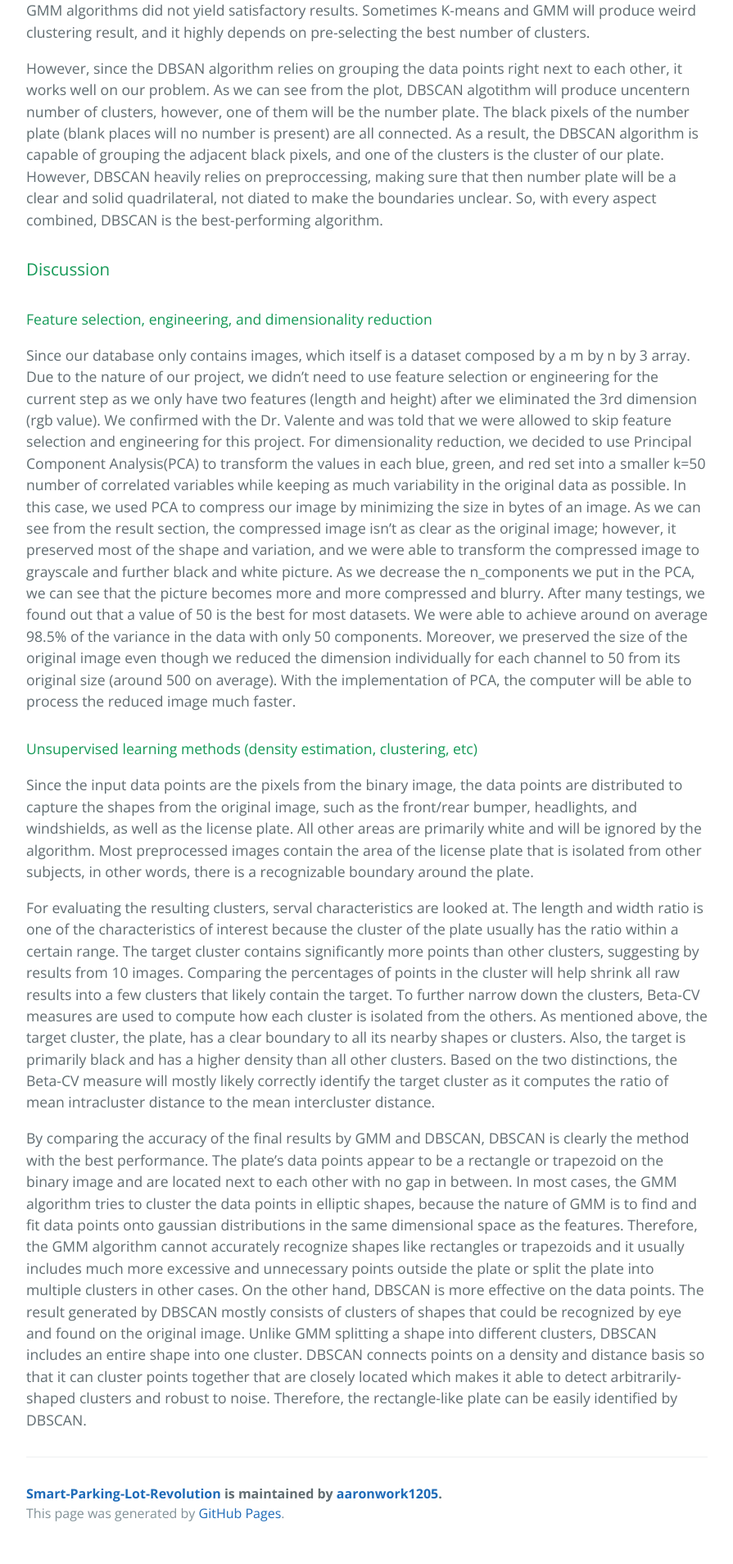
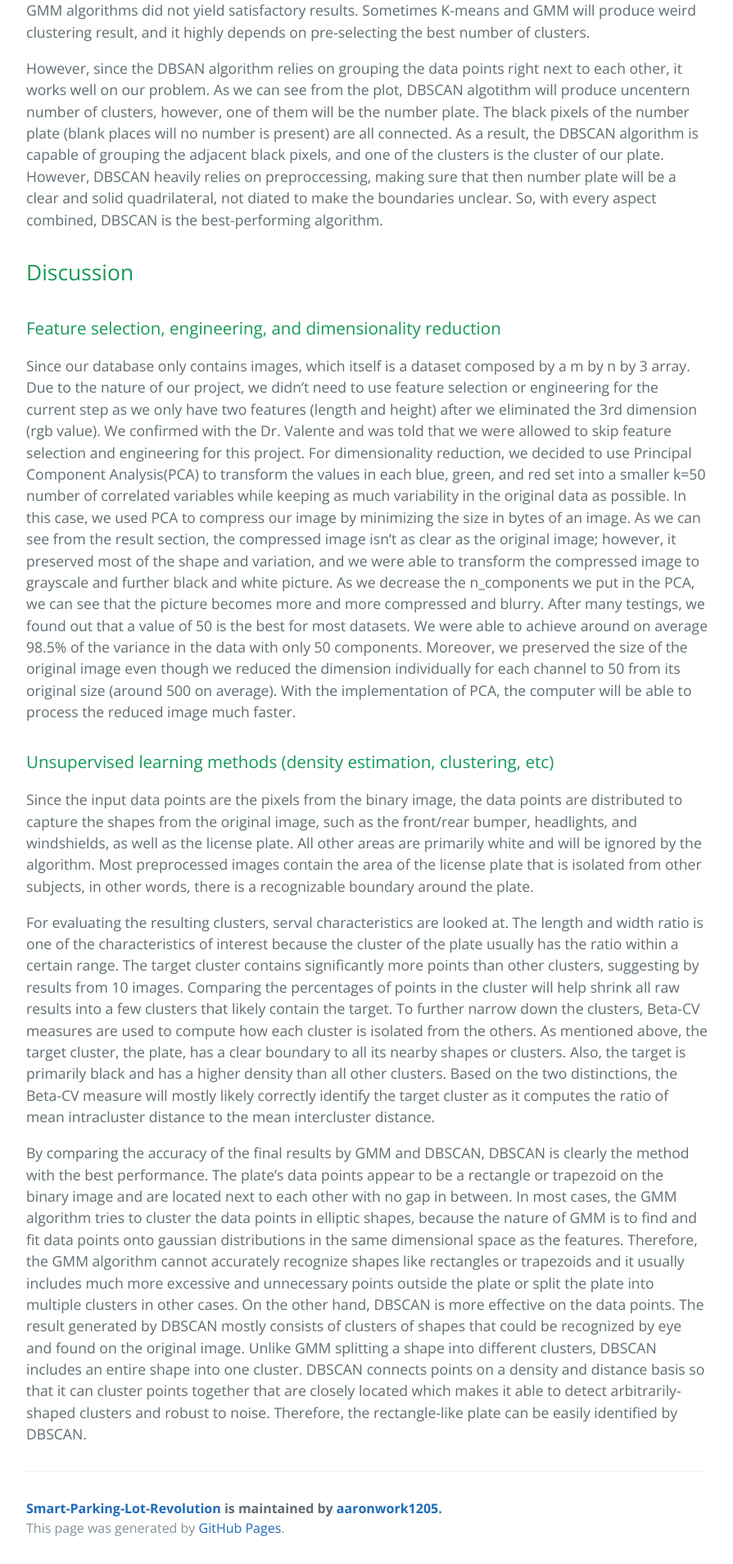
Before and after one commit to aaronwork1205/Smart-Parking-Lot-Revolution, a Jekyll site: the page built from index.md, in a window 1280 px wide. Shown: the part 2955-4863 px from the top of the page at 82% size, without its empty margins (192-1087 px from the left). Built offline with Jekyll 4.4.1, drawn with Linux system fonts in a browser that asks for light colours; our own code applies the rules of GitHub Pages for plain Markdown files; the repository's description, which GitHub fills in, is left out.

```diff
--- a/index.md
+++ b/index.md
@@ -32,9 +32,9 @@ The unsupervised learning methods we employed on the dataset are K-means, GMM, a
 However, since the DBSAN algorithm relies on grouping the data points right next to each other, it works well on our problem. As we can see from the plot, DBSCAN algotithm will produce uncentern number of clusters, however, one of them will be the number plate. The black pixels of the number plate (blank places will no number is present) are all connected. As a result, the DBSCAN algorithm is capable of grouping the adjacent black pixels, and one of the clusters is the cluster of our plate. However, DBSCAN heavily relies on preproccessing, making sure that then number plate will be a clear and solid quadrilateral, not diated to make the boundaries unclear. So, with every aspect combined, DBSCAN is the best-performing algorithm.
 
 
-### Discussion
+## Discussion
 
-#### Feature selection, engineering, and dimensionality reduction
+### Feature selection, engineering, and dimensionality reduction
 
 Since our database only contains images, which itself is a dataset composed by a m by n by 3 array. Due to the nature of our project, we didn’t need to use feature selection or engineering for the current step as we only have two features (length and height) after we eliminated the 3rd dimension (rgb value). We confirmed with the Dr. Valente and was told that we were allowed to skip feature selection and engineering for this project.
 For dimensionality reduction, we decided to use Principal Component Analysis(PCA) to transform the values in each blue, green, and red set into a smaller k=50 number of correlated variables while keeping as much variability in the original data as possible. In this case, we used PCA to compress our image by minimizing the size in bytes of an image. As we can see from the result section, the compressed image isn’t as clear as the original image; however, it preserved most of the shape and variation, and we were able to transform the compressed image to grayscale and further black and white picture.
@@ -42,7 +42,7 @@ As we decrease the n_components we put in the PCA, we can see that the picture b
 With the implementation of PCA, the computer will be able to process the reduced image much faster.
 
 
-#### Unsupervised learning methods (density estimation, clustering, etc)
+### Unsupervised learning methods (density estimation, clustering, etc)
 
 Since the input data points are the pixels from the binary image, the data points are distributed to capture the shapes from the original image, such as the front/rear bumper, headlights, and windshields, as well as the license plate. All other areas are primarily white and will be ignored by the algorithm. Most preprocessed images contain the area of the license plate that is isolated from other subjects, in other words, there is a recognizable boundary around the plate.
 
```
